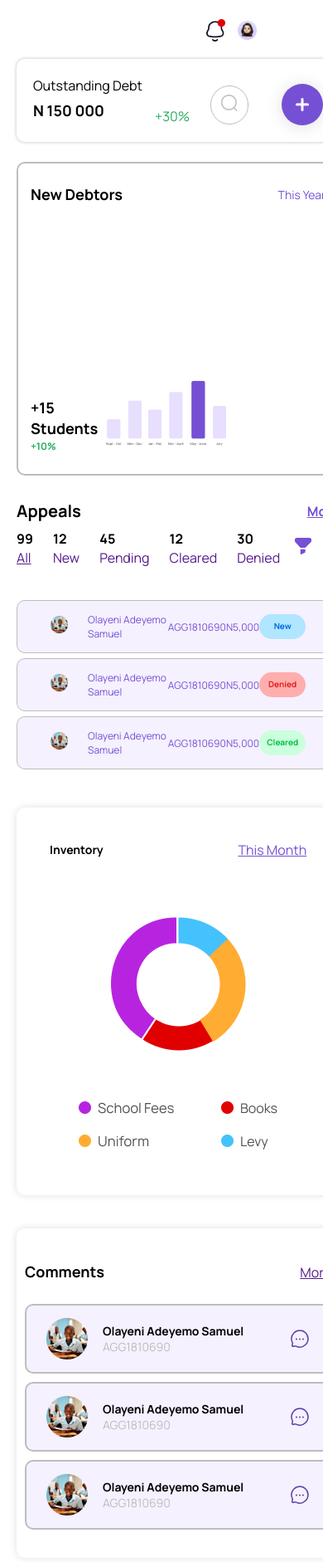
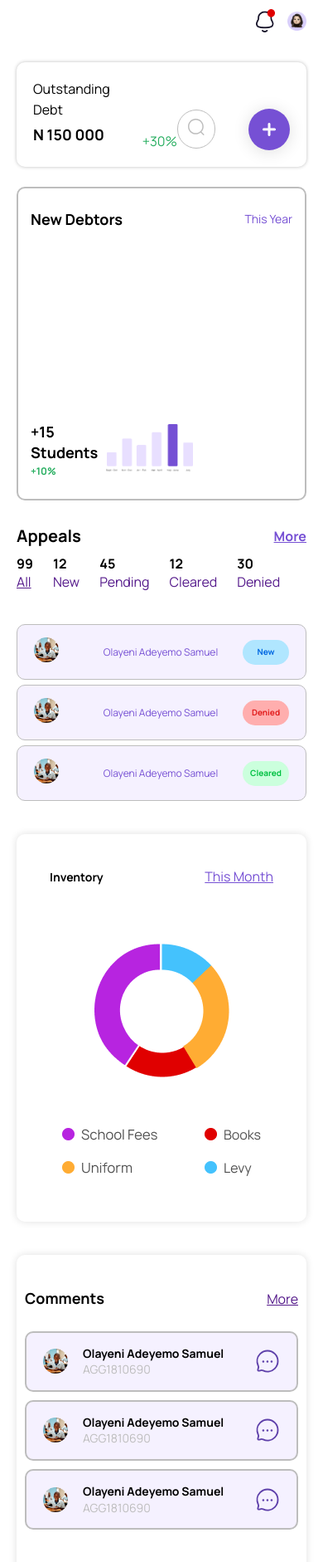
Before and after one commit to zuri-training/My_debtors_Team35, a Next.js app in the folder Frontend/studebt/: page /school/dashboard in a window 390 px wide. Shown: the top 1882 px of the page at 83% size. Built offline with nearby package versions, Linux system fonts and the light colour scheme.

Commit message:
Desktop styling 99% done, remaining sidebar and minor styling

```diff
--- a/Frontend/studebt/styles/schoolDash.css
+++ b/Frontend/studebt/styles/schoolDash.css
@@ -447,16 +447,26 @@
 
 @media (max-width: 1140px) {
     .school-dashboard-layout {
-        grid-template-rows: 55px 1fr;
-        grid-template-columns: 1fr 1fr;
-        grid-gap: 16px;
+        display: block;
     }
 
     .school-main {
-        grid-template-columns: 1fr;
+        display: block;
+        margin-top: 20px;
     }
 
     /* Top Bar */
+
+    .school-topbar {
+        align-items: center;
+        position: sticky;
+        top: 0px;
+        left: 0;
+        right: 0;
+        margin: 0;
+        height: 55px;
+        padding: 0 20px;
+    }
 
     .notification img, .profile-image img {
         width: 23px;
@@ -521,12 +531,29 @@
         margin-right: 24px;
     }
 
+    .main-center-bottom-filter-right {
+        display: none;
+    }
+
+    /* Main right */
+
+    .school-main-right {
+        margin-top: 40px;
+    }
+
+    .main-center-bottom-debtors-debtor {
+        padding: 15px 20px;
+    }
+
     /* Debtors Name */
 
-    .main-center-bottom-debtors-debotor-name,
+    .main-center-bottom-debtors-debotor-name {
+        font-size: 12px;
+    }
+
     .main-center-bottom-debtors-debtor-unique-id,
     .main-center-bottom-debtors-debtor-debt-amount {
-        font-size: 12px;
+        display: none;
     }
 
     .main-center-bottom-debtors-debtor-profile-img {
@@ -542,4 +569,12 @@
         font-size: 10px;
         max-width: 56px;
     }
+
+    .school-main-right-comments-box-comment {
+        padding: 15px 20px;
+    }
+
+    .school-main-right-comments-box-comment img {
+        width: 30px;
+    }
 }
```
